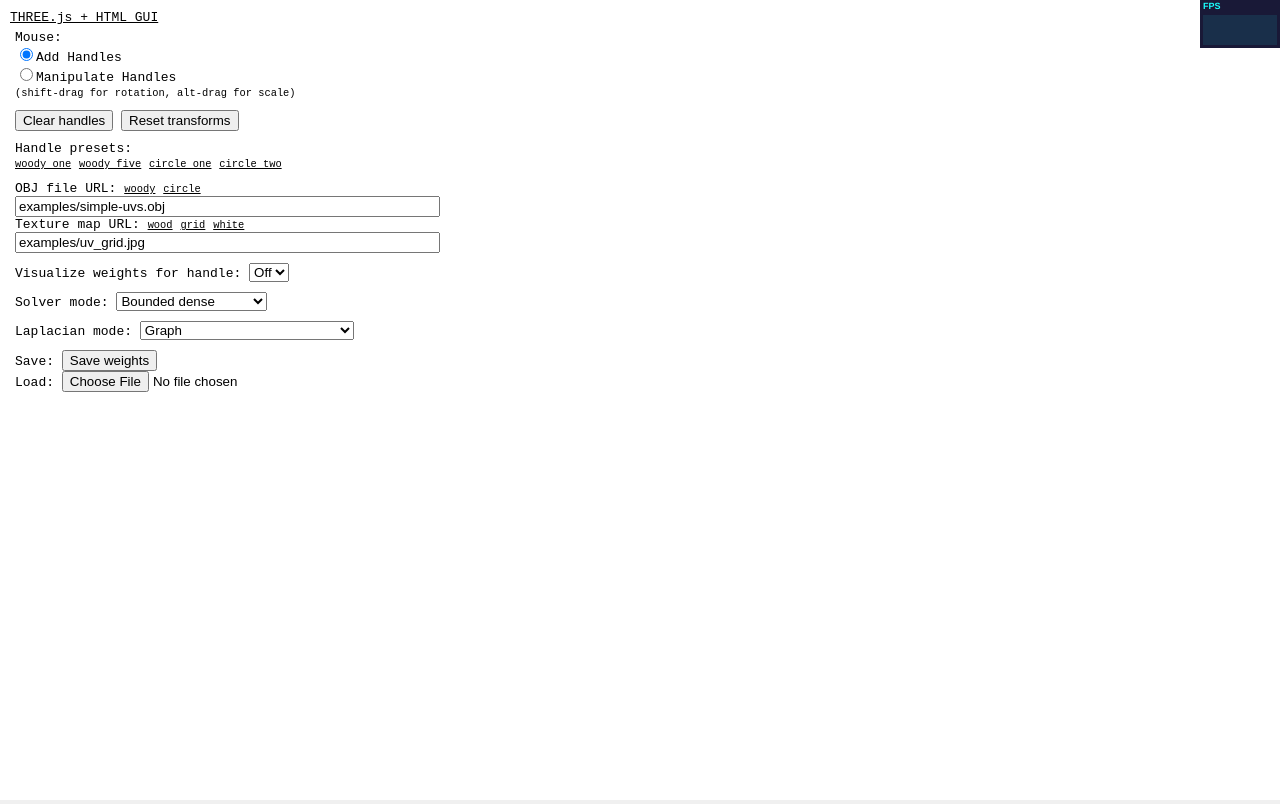
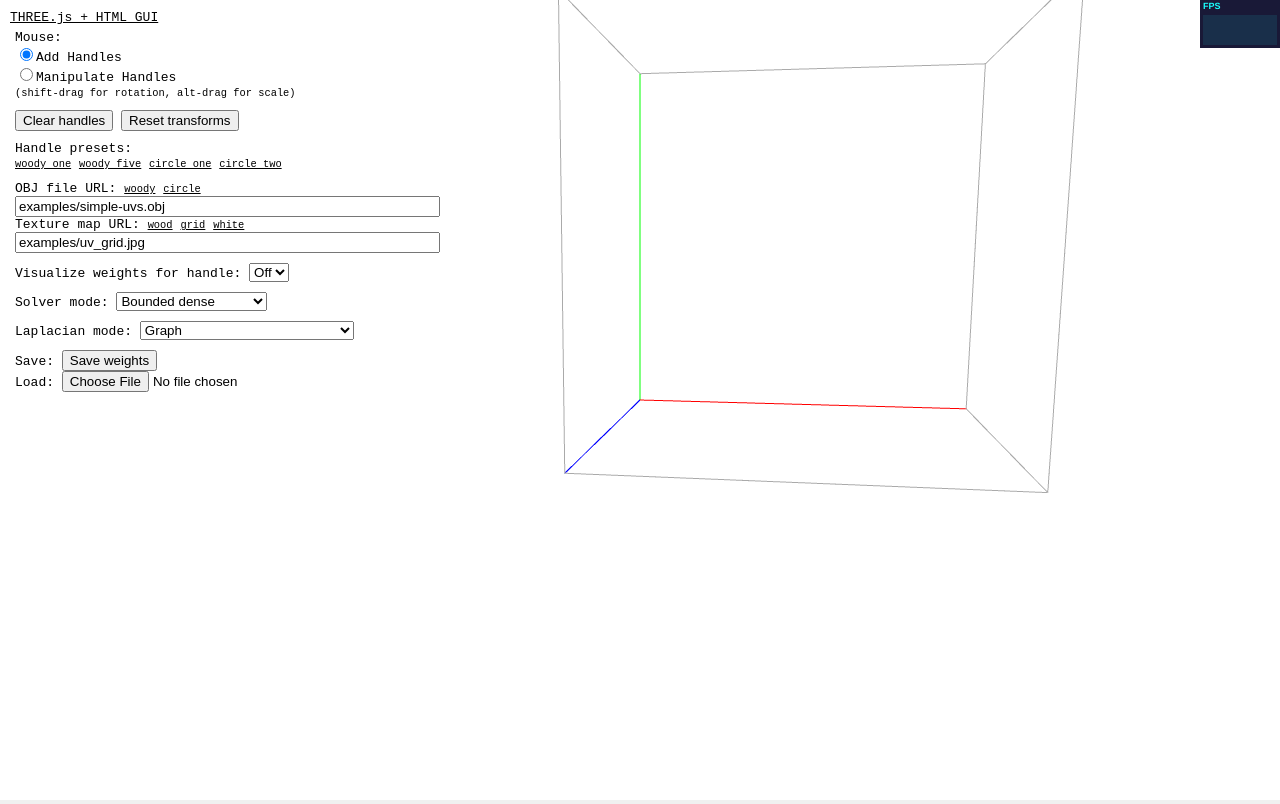
Before and after one commit to yig/threejs-gui, a plain HTML site: page index.html in a window 1280 px wide. Drawn offline with Linux system fonts and the light colour scheme.

Commit message:
Working relay_test example.

```diff
--- a/index.html
+++ b/index.html
@@ -1,7 +1,7 @@
 <!DOCTYPE html>
 <html lang="en">
     <head>
-        <title>skinning demo</title>
+        <title>THREE.js + HTML GUI</title>
         <meta charset="utf-8">
         <meta name="viewport" content="width=device-width, user-scalable=no, minimum-scale=1.0, maximum-scale=1.0">
         <style>
--- a/js/main.js
+++ b/js/main.js
@@ -4,7 +4,7 @@
  * Global variables.
  */
 var container, stats;
-var camera, scene, renderer;
+var camera, scene, renderer, controls;
 var socket;
 
 // The setup code.
@@ -15,18 +15,14 @@ window.onload = function() {
     needs_redisplay();
     };
 
-function compute_orthographic_left_right_top_bottom( width, height )
-{
-    return [ -width/2, width/2, height/2, -height/2 ];
-}
 function init_3D() {
 
     container = document.createElement( 'div' );
     document.body.appendChild( container );
 
-    var lrtb = compute_orthographic_left_right_top_bottom( window.innerWidth, window.innerHeight );
-    camera = new THREE.OrthographicCamera( lrtb[0], lrtb[1], lrtb[2], lrtb[3], 1, 10000 );
-    camera.position.z = 2;
+    /// Setup the camera here.
+    init_camera();
+    init_controls( camera );
 
     scene = new THREE.Scene();
 
@@ -47,23 +43,111 @@ function init_3D() {
     renderer.domElement.addEventListener( 'mousedown', onDocumentMouseDown, false );
     renderer.domElement.addEventListener( 'mouseup', onDocumentMouseUp, false );
 
-    //
+    window.addEventListener( 'resize', onWindowResize, false );
 
-    window.addEventListener( 'resize', onWindowResize, false );
+    // Add your initialization code here.
+    scene.add( buildAxes( 1. ) );
+}
+function createAxisLine( position0, position1, color0, color1, dashed ) {
+    // From: http://soledadpenades.com/articles/three-js-tutorials/drawing-the-coordinate-axes/
+    var geom = new THREE.Geometry();
+    var mat;
+
+    if( dashed ) {
+        mat = new THREE.LineDashedMaterial({ linewidth: 1, color: 0xffffff, vertexColors: THREE.VertexColors, dashSize: 10/255., gapSize: 5/255. });
+    } else {
+        mat = new THREE.LineBasicMaterial({ linewidth: 2, color: 0xffffff, vertexColors: THREE.VertexColors });
+    }
+
+    // Lines blend colors.
+    // From: http://threejs.org/examples/webgl_lines_colors.html
+    geom.colors = [ color0.clone(), color1.clone() ];
+
+    geom.vertices.push( position0.clone() );
+    geom.vertices.push( position1.clone() );
+    // geom.computeLineDistances(); // This one is SUPER important, otherwise dashed lines will appear as simple plain lines
+
+    var axis = new THREE.Line( geom, mat, THREE.LineSegments );
+    axis.computeLineDistances = true;
+
+    return axis;
+}
+function buildAxes( length )
+{
+    // From: http://soledadpenades.com/articles/three-js-tutorials/drawing-the-coordinate-axes/
+    var axes = new THREE.Object3D();
+    axes.add( createAxisLine( new THREE.Vector3( 0, 0, 0 ), new THREE.Vector3( length, 0, 0 ), new THREE.Color( 0xFF0000 ), new THREE.Color( 0xFF0000 ), false ) ); // +X
+    // axes.add( buildAxis( new THREE.Vector3( 0, 0, 0 ), new THREE.Vector3( -length, 0, 0 ), 0xFF0000, true) ); // -X
+    axes.add( createAxisLine( new THREE.Vector3( 0, 0, 0 ), new THREE.Vector3( 0, length, 0 ), new THREE.Color( 0x00FF00 ), new THREE.Color( 0x00FF00 ), false ) ); // +Y
+    // axes.add( buildAxis( new THREE.Vector3( 0, 0, 0 ), new THREE.Vector3( 0, -length, 0 ), 0x00FF00, true ) ); // -Y
+    axes.add( createAxisLine( new THREE.Vector3( 0, 0, 0 ), new THREE.Vector3( 0, 0, length ), new THREE.Color( 0x0000FF ), new THREE.Color( 0x0000FF ), false ) ); // +Z
+    // axes.add( buildAxis( new THREE.Vector3( 0, 0, 0 ), new THREE.Vector3( 0, 0, -length ), 0x0000FF, true ) ); // -Z
+
+    // XY
+    axes.add( createAxisLine( new THREE.Vector3( length, 0, 0 ), new THREE.Vector3( length, length, 0 ), new THREE.Color( 0xAAAAAA ), new THREE.Color( 0xAAAAAA ), false ) );
+    axes.add( createAxisLine( new THREE.Vector3( 0, length, 0 ), new THREE.Vector3( length, length, 0 ), new THREE.Color( 0xAAAAAA ), new THREE.Color( 0xAAAAAA ), false ) );
+
+    // YZ
+    axes.add( createAxisLine( new THREE.Vector3( 0, length, 0 ), new THREE.Vector3( 0, length, length ), new THREE.Color( 0xAAAAAA ), new THREE.Color( 0xAAAAAA ), false ) );
+    axes.add( createAxisLine( new THREE.Vector3( 0, 0, length ), new THREE.Vector3( 0, length, length ), new THREE.Color( 0xAAAAAA ), new THREE.Color( 0xAAAAAA ), false ) );
+
+    // XZ
+    axes.add( createAxisLine( new THREE.Vector3( length, 0, 0 ), new THREE.Vector3( length, 0, length ), new THREE.Color( 0xAAAAAA ), new THREE.Color( 0xAAAAAA ), false ) );
+    axes.add( createAxisLine( new THREE.Vector3( 0, 0, length ), new THREE.Vector3( length, 0, length ), new THREE.Color( 0xAAAAAA ), new THREE.Color( 0xAAAAAA ), false ) );
+
+    // XY from 1,1,1
+    axes.add( createAxisLine( new THREE.Vector3( length, length, length ), new THREE.Vector3( length, length, 0 ), new THREE.Color( 0xAAAAAA ), new THREE.Color( 0xAAAAAA ), false ) );
+
+    // YZ from 1,1,1
+    axes.add( createAxisLine( new THREE.Vector3( length, length, length ), new THREE.Vector3( 0, length, length ), new THREE.Color( 0xAAAAAA ), new THREE.Color( 0xAAAAAA ), false ) );
+
+    // XZ from 1,1,1
+    axes.add( createAxisLine( new THREE.Vector3( length, length, length ), new THREE.Vector3( length, 0, length ), new THREE.Color( 0xAAAAAA ), new THREE.Color( 0xAAAAAA ), false ) );
+
+    return axes;
+}
+function init_camera() {
+    camera = new THREE.PerspectiveCamera( 45, window.innerWidth / window.innerHeight, 1, 10 );
+    camera.position.set( .5, .5, 3 );
+    camera.lookAt( new THREE.Vector3( .5, .5, .5 ) );
+    // camera = new THREE.OrthographicCamera( -1, 2, 2, -1, 1, 4 );
+    // camera.position.z = 4;
+}
+function init_controls( camera ) {
+    var origin = new THREE.Vector3( .5, .5, .5 );
+
+    controls = new THREE.TrackballControls( camera );
+    controls.target.copy( origin );
+
+    controls.rotateSpeed = 1.0;
+    controls.zoomSpeed = 1.2;
+    controls.panSpeed = 0.8;
+
+    controls.noZoom = true;
+    controls.noPan = true;
+    // Keep the horizon level? No.
+    camera.noRoll = false;
+
+    controls.staticMoving = true;
+    // dynamicDampingFactor only has an effect when staticMoving is false.
+    // Setting it to 0 allows constant-speed rotation in a loop.
+    controls.dynamicDampingFactor = 0.0;
+
+    // We need this because we wouldn't otherwise call render().
+    // Namely, we do not call render() in our animate() function called
+    // many times per second.
+    controls.addEventListener( 'change', render );
 }
 
 function onWindowResize() {
     needs_redisplay();
 
-    // TODO: Update the camera.
-    var lrtb = compute_orthographic_left_right_top_bottom( window.innerWidth, window.innerHeight );
-    camera.left = lrtb[0];
-    camera.right = lrtb[1];
-    camera.top = lrtb[2];
-    camera.bottom = lrtb[3];
+    camera.aspect = window.innerWidth / window.innerHeight;
     camera.updateProjectionMatrix();
 
     renderer.setSize( window.innerWidth, window.innerHeight );
+
+    controls.handleResize();
 }
 
 function onDocumentMouseMove( event ) {
@@ -87,12 +171,13 @@ function onDocumentMouseUp( event ) {
 function needs_redisplay() {
     requestAnimationFrame( function() {
         render();
-        stats.update();
+        controls.update();
         } );
 }
 
 function render() {
     renderer.render( scene, camera );
+    stats.update();
 }
 
 function init_Widgets()
@@ -219,12 +304,33 @@ async function init_socket()
     receive();
 }
 
+var all_pts = null;
 async function receive()
 {
     let data = await socket.receive();
 
     // TODO: Process the data. You can await more data if needed.
-    console.log( data );
+    {
+        console.log( data );
+
+        // Create the data holder.
+        if( all_pts !== null ) scene.remove( all_pts );
+        all_pts = new THREE.Object3D();
+
+        // Assume data is an array of 3D positions.
+        let pts = JSON.parse( data );
+        // Everyone shares the geometry and material.
+        var geometry = new THREE.SphereGeometry( 0.1, 32, 32 );
+        var material = new THREE.MeshBasicMaterial({ color: new THREE.Color( 1, 0, 0 ) });
+        for( let pt of pts ) {
+            var pt3D = new THREE.Mesh( geometry, material );
+            pt3D.position.set( pt[0], pt[1], pt[2] );
+            all_pts.add( pt3D );
+        }
+
+        // Add the points to the scene.
+        scene.add( all_pts );
+    }
 
     needs_redisplay();
 
```
Also changed, not shown: 2 other files.
